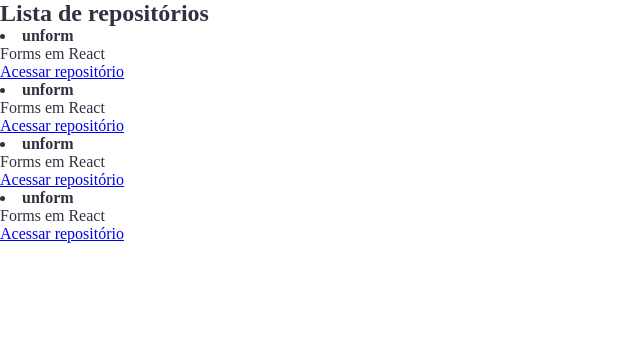
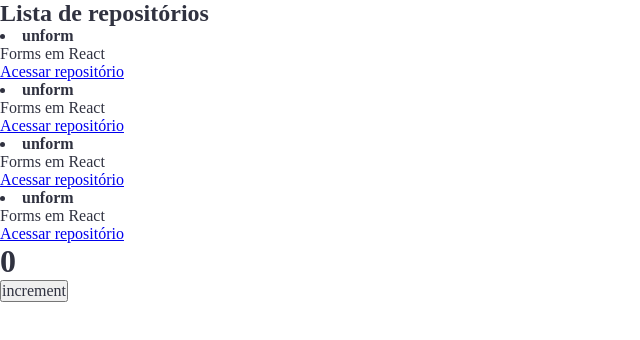
Before and after one commit to JFMacedo/github-explorer, a React app: page / in a window 1280 px wide. Shown: the top 340 px of the page, without its empty margins (0-640 px from the left). Built offline with nearby package versions, Linux system fonts and the light colour scheme.

Commit message:
React state

```diff
--- a/src/App.jsx
+++ b/src/App.jsx
@@ -1,8 +1,12 @@
+import { Counter } from './components/Counter';
 import { RepositoryList } from './components/RepositoryList';
 import './styles/global.scss';
 
 export function App() {
   return (
-    <RepositoryList />
+    <>
+      <RepositoryList />
+      <Counter />
+    </>
   )
 }
--- /dev/null
+++ b/src/components/Counter.jsx
@@ -0,0 +1,18 @@
+import { useState } from 'react';
+
+export function Counter() {
+  const [counter, setCounter] = useState(0);
+
+  function increment() {
+    setCounter(counter + 1);
+  }
+
+  return (
+    <>
+      <h1>{ counter }</h1>
+      <button type="button" onClick={ increment }>
+        increment
+      </button>
+    </>
+  )
+}
--- a/src/styles/global.scss
+++ b/src/styles/global.scss
@@ -4,7 +4,7 @@
   box-sizing: border-box;
 }
 
-body {
+body, button {
   font: 16px 'Asap';
   color: #303240;
 }
```
